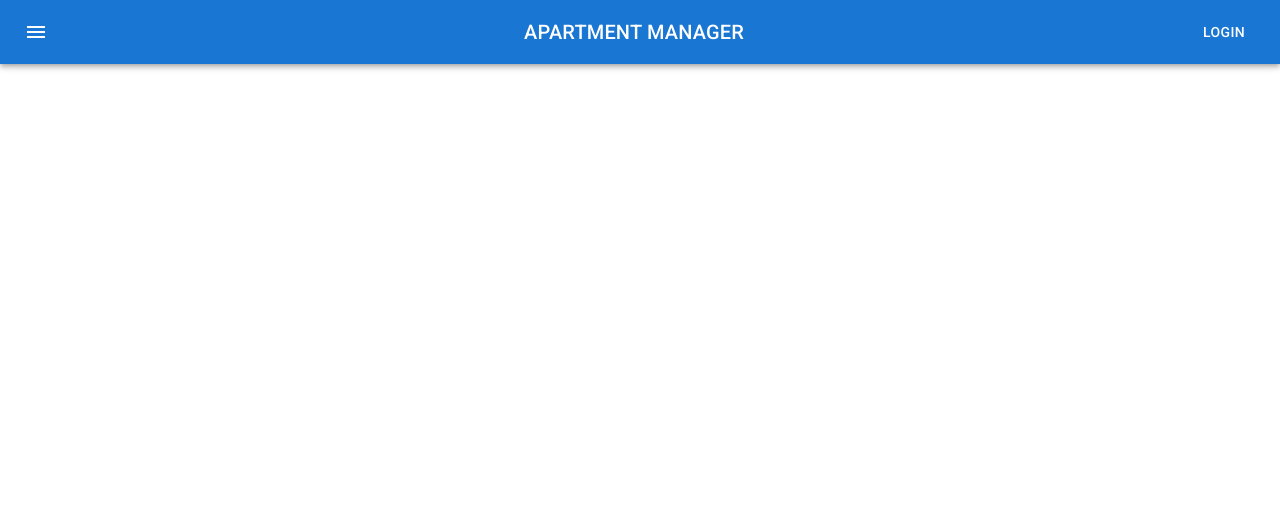
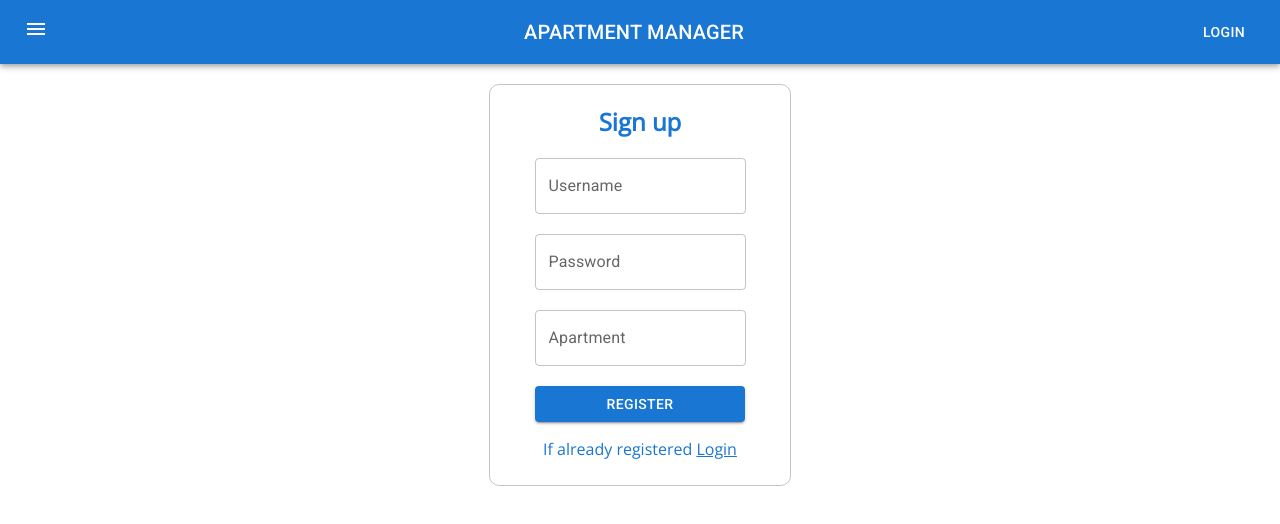
Before and after one commit to HarshalGhutkule/Apartment-Management-System-frontend, a React (Create React App) app: page /register in a window 1280 px wide. Shown: the top 524 px of the page. Built offline with nearby package versions, Linux system fonts and the light colour scheme.

Commit message:
login register done

```diff
--- a/public/index.html
+++ b/public/index.html
@@ -34,7 +34,7 @@
 />
 <link rel="preconnect" href="https://fonts.googleapis.com">
 <link rel="preconnect" href="https://fonts.gstatic.com" crossorigin>
-<link href="https://fonts.googleapis.com/css2?family=Roboto:wght@300&display=swap" rel="stylesheet">
+<link href="https://fonts.googleapis.com/css2?family=Open+Sans&display=swap" rel="stylesheet">
     <title>React App</title>
   </head>
   <body>
--- a/src/App.js
+++ b/src/App.js
@@ -2,7 +2,9 @@
 import { Route, Routes } from 'react-router-dom';
 import './App.css';
 import { Home } from './Component/Home';
+import { Login } from './Component/Login';
 import { Navbar } from './Component/Navbar';
+import { Register } from './Component/Register';
 
 function App() {
   return (
@@ -10,6 +12,8 @@ function App() {
       <Navbar/>
       <Routes>
         <Route path='/' element={<Home/>}/>
+        <Route path='/register' element={<Register/>}/>
+        <Route path='/login' element={<Login/>}/>
       </Routes>
     </div>
   );
--- /dev/null
+++ b/src/Component/Login.jsx
@@ -0,0 +1,60 @@
+import * as React from "react";
+import styled from "styled-components";
+import Box from "@mui/material/Box";
+import TextField from "@mui/material/TextField";
+import Button from "@mui/material/Button";
+import { Link } from "react-router-dom";
+
+const Main = styled.div`
+  align-items: center;
+  & .box {
+    height: 300px;
+    width: 300px;
+    margin: auto;
+    margin-top: 20px;
+    border: 1px solid #c4c4c4;
+    border-radius: 10px;
+  }
+  & .box h2, p {
+    font-family: 'Open Sans', sans-serif;
+    color:#1976d2;
+  }
+  & button{
+      width:210px;
+  }
+  & a{
+      color:#1976d2;
+  }
+`;
+
+export const Login = () => {
+  return (
+    <Main>
+      <Box className="box">
+        <h2>Log in</h2>
+        <form>
+          <TextField
+            id="outlined-basic"
+            type={"text"}
+            label="Username"
+            variant="outlined"
+          />
+          <br />
+          <br />
+          <TextField
+            id="outlined-basic"
+            type={"text"}
+            label="Password"
+            variant="outlined"
+
+          />
+          <br />
+          <br />
+          <Button variant="contained">
+            Log in
+          </Button>
+        </form>
+      </Box>
+    </Main>
+  );
+};
--- a/src/Component/Navbar.jsx
+++ b/src/Component/Navbar.jsx
@@ -1,14 +1,24 @@
-import * as React from 'react';
-import AppBar from '@mui/material/AppBar';
-import Box from '@mui/material/Box';
-import Toolbar from '@mui/material/Toolbar';
-import Typography from '@mui/material/Typography';
-import Button from '@mui/material/Button';
-import IconButton from '@mui/material/IconButton';
-import MenuIcon from '@mui/icons-material/Menu';
+import * as React from "react";
+import styled from "styled-components";
+import AppBar from "@mui/material/AppBar";
+import Box from "@mui/material/Box";
+import Toolbar from "@mui/material/Toolbar";
+import Typography from "@mui/material/Typography";
+import Button from "@mui/material/Button";
+import IconButton from "@mui/material/IconButton";
+import MenuIcon from "@mui/icons-material/Menu";
+import { Link } from "react-router-dom";
 
-export const Navbar = ()=>{
+const Main = styled.div`
+  & a {
+    text-decoration:none;
+    color:white;
+  }
+`;
+
+export const Navbar = () => {
   return (
+    <Main>
       <Box sx={{ flexGrow: 1 }}>
         <AppBar position="static">
           <Toolbar>
@@ -19,14 +29,19 @@ export const Navbar = ()=>{
               aria-label="menu"
               sx={{ mr: 2 }}
             >
+              <Link to={"/"}>
                 <MenuIcon />
+              </Link>
             </IconButton>
             <Typography variant="h6" component="div" sx={{ flexGrow: 1 }}>
               APARTMENT MANAGER
             </Typography>
+            <Link to={"/register"}>
               <Button color="inherit">Login</Button>
+            </Link>
           </Toolbar>
         </AppBar>
       </Box>
+    </Main>
   );
-}
+};
--- /dev/null
+++ b/src/Component/Register.jsx
@@ -0,0 +1,70 @@
+import * as React from "react";
+import styled from "styled-components";
+import Box from "@mui/material/Box";
+import TextField from "@mui/material/TextField";
+import Button from "@mui/material/Button";
+import { Link } from "react-router-dom";
+
+const Main = styled.div`
+  align-items: center;
+  & .box {
+    height: 400px;
+    width: 300px;
+    margin: auto;
+    margin-top: 20px;
+    border: 1px solid #c4c4c4;
+    border-radius: 10px;
+  }
+  & .box h2, p {
+    font-family: 'Open Sans', sans-serif;
+    color:#1976d2;
+  }
+  & button{
+      width:210px;
+  }
+  & a{
+      color:#1976d2;
+  }
+`;
+
+export const Register = () => {
+  return (
+    <Main>
+      <Box className="box">
+        <h2>Sign up</h2>
+        <form>
+          <TextField
+            id="outlined-basic"
+            type={"text"}
+            label="Username"
+            variant="outlined"
+          />
+          <br />
+          <br />
+          <TextField
+            id="outlined-basic"
+            type={"text"}
+            label="Password"
+            variant="outlined"
+
+          />
+          <br />
+          <br />
+          <TextField
+            id="outlined-basic"
+            type={"text"}
+            label="Apartment"
+            variant="outlined"
+
+          />
+          <br />
+          <br />
+          <Button variant="contained">
+            Register
+          </Button>
+        </form>
+        <p>If already registered <Link to={"/login"}>Login</Link></p>
+      </Box>
+    </Main>
+  );
+};
```
Lines whose indentation alone changed are shown as unchanged.
